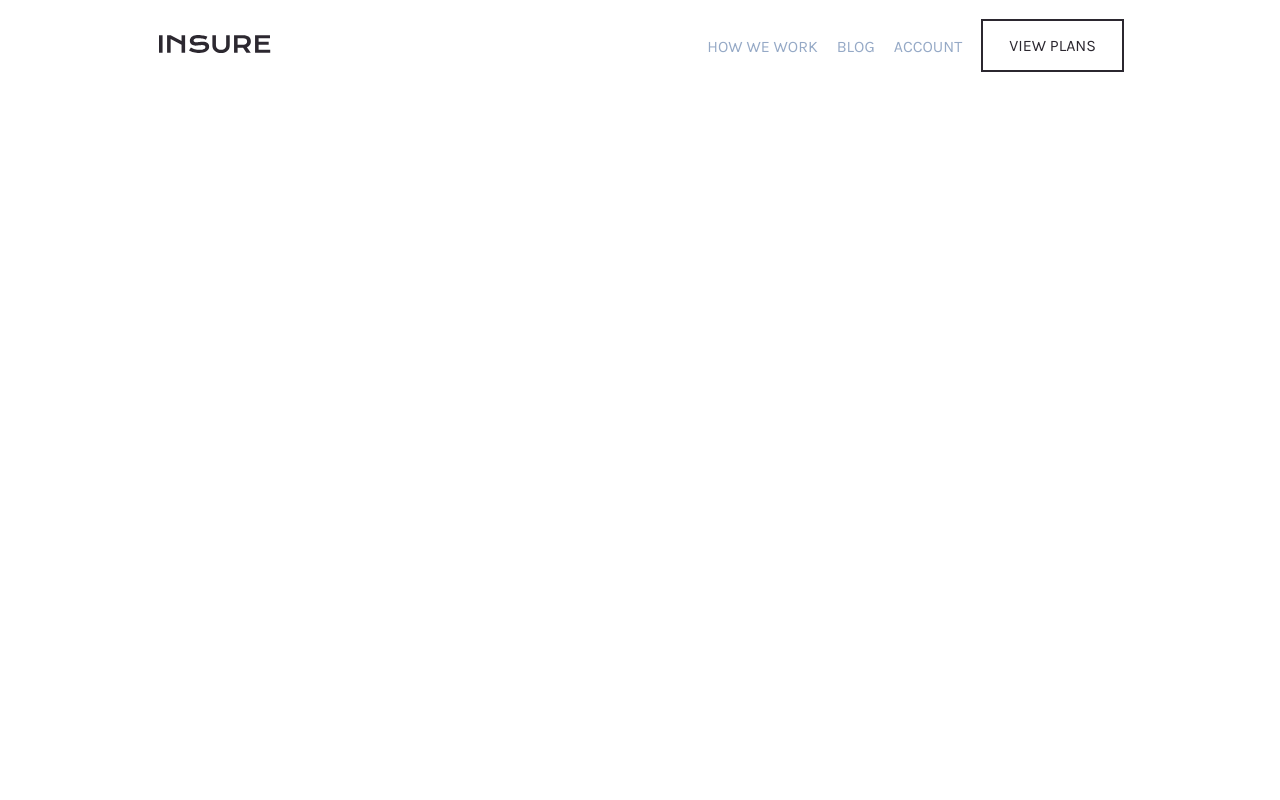
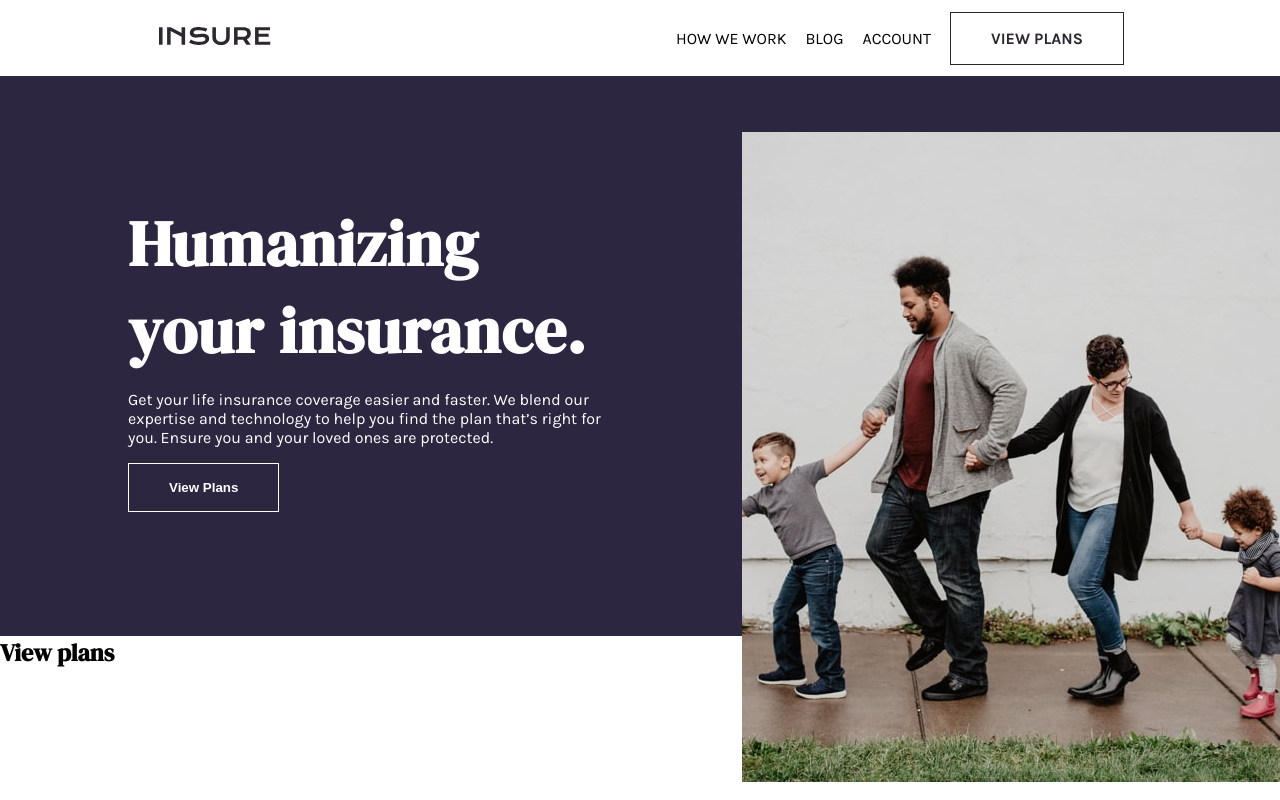
Before and after one commit to rajeshjaga/insure-landing-page-master, a website: page public/index.html in a window 1280 px wide. Drawn offline with Linux system fonts and the light colour scheme.

Commit message:
commit: Shifting os

```diff
--- a/app/SCSS/components/_hero.scss
+++ b/app/SCSS/components/_hero.scss
@@ -0,0 +1,29 @@
+@use "../designs/color";
+.hero {
+  min-height: 70vh;
+  background: #2c2640;
+  &-description {
+    width: 60%;
+    h1 {
+      letter-spacing: 1px;
+      color: color.$white;
+      font-size: 4rem;
+    }
+    p {
+      margin-top: 1rem;
+      margin-bottom: 1rem;
+      width: 80%;
+      color: color.$white;
+    }
+  }
+  &-img {
+    height: 70vh;
+    width: 40%;
+    position: relative;
+    img {
+      position: absolute;
+      top: 10%;
+      left: 0;
+    }
+  }
+}
--- a/app/SCSS/components/_nav.scss
+++ b/app/SCSS/components/_nav.scss
@@ -5,16 +5,16 @@
 nav {
   @extend %nav-padding;
   @extend %m-nav-padding;
-  min-height: 76px;
+  height: 76px;
   background: color.$white;
   .nav-container {
     position: relative;
+    height: 100%;
   }
   li {
     text-transform: uppercase;
     &:not(:nth-last-child(2)) {
       margin-right: 19px;
-      margin-top: 18px;
     }
   }
   img {
--- a/app/SCSS/designs/_spacing.scss
+++ b/app/SCSS/designs/_spacing.scss
@@ -11,3 +11,7 @@
 %button-padding {
   padding: 15px 26px;
 }
+.width-80 {
+  width: 80%;
+  margin: 0 auto;
+}
--- a/app/SCSS/prefix/_helper.scss
+++ b/app/SCSS/prefix/_helper.scss
@@ -22,3 +22,7 @@
     align-items: start;
   }
 }
+
+.height-100 {
+  height: 100%;
+}
--- a/app/SCSS/resets/_button.scss
+++ b/app/SCSS/resets/_button.scss
@@ -1,20 +1,20 @@
-@use '../designs/color';
-@use '../designs/spacing';
-@mixin buttonGen($color) {
-  @extend %button-padding;
-  @if $color==dark {
+@use "../designs/color";
+.btn {
+  background: transparent;
+  border-width: 1px;
+  padding: 1rem 2.5rem;
+  border-style: solid;
+  font-weight: 600;
+  &-dark {
     color: color.$VeryDarkViolet;
-    border: 2px solid color.$VeryDarkViolet;
+    border-color: color.$VeryDarkViolet;
     &:hover {
-      background-color: color.$VeryDarkViolet;
-      color: color.$VeryLightGray;
-    }
-  } @else if $color==light {
-    color: color.$VeryLightGray;
-    border: 2px solid color.$VeryLightGray;
-    &:hover {
-      color: color.$VeryDarkViolet;
-      background-color: color.$VeryLightGray;
+      background: color.$VeryDarkViolet;
+      color: color.$white;
     }
   }
+  &-light {
+    color: color.$white;
+    border-color: color.$white;
+  }
 }
--- a/app/SCSS/resets/_globals.scss
+++ b/app/SCSS/resets/_globals.scss
@@ -8,20 +8,3 @@ html {
   font-size: 100%;
   scroll-behavior: smooth;
 }
-.button {
-  &-dark {
-    display: inline-block;
-    @include button.buttonGen($color: dark);
-  }
-  &-light {
-    display: inline-block;
-    @include button.buttonGen($color: light);
-  }
-}
-a {
-  color: color.$GrayishBlue;
-  &:hover {
-    color: color.$VeryDarkViolet;
-  }
-  transition: 0.3s all ease-in-out;
-}
--- a/public/index.html
+++ b/public/index.html
@@ -29,12 +29,12 @@
           class="menu-close"
           id="menu-close"
         />
-        <ul class="nav-links flex">
+        <ul class="nav-links flex flex-ai-c">
           <li><a href="javascript:void(0)">How we work</a></li>
           <li><a href="javascript:void(0)">Blog</a></li>
           <li><a href="javascript:void(0)">account</a></li>
           <li>
-            <a href="javascript:void(0)" class="button-dark">view Plans</a>
+            <a href="javascript:void(0)" class="btn btn-dark">view Plans</a>
           </li>
           <img
             src="./images/bg-pattern-mobile-nav.svg"
@@ -44,22 +44,31 @@
         </ul>
       </div>
     </nav>
-    <!-- <section>
-      <div class="flex flex-jc-sb flex-ai-c">
+    <section class="hero">
+      <div class="height-100 width-80 flex flex-jc-sb flex-ai-c">
         <div class="hero-description">
-          <h1>Humanizing your insurance.</h1>
+          <h1>Humanizing <br />your insurance.</h1>
+          <p>
+            Get your life insurance coverage easier and faster. We blend our
+            expertise and technology to help you find the plan that’s right for
+            you. Ensure you and your loved ones are protected.
+          </p>
+          <button class="btn btn-light">View Plans</button>
+        </div>
+        <div class="hero-img">
+          <img src="./images/image-intro-desktop.jpg" alt="" />
         </div>
       </div>
-    </section> -->
+    </section>
+    <section>
+      <h1>View plans</h1>
+    </section>
     <!--
 
 
 
-  Get your life insurance coverage easier and faster. We blend our expertise
-  and technology to help you find the plan that’s right for you. Ensure you
-  and your loved ones are protected.
 
-  View plans
+
 
   We’re different
 
```
Also changed, not shown: app/JS/index.js (+11 -11 lines), public/style/style.css, 1 other file.
